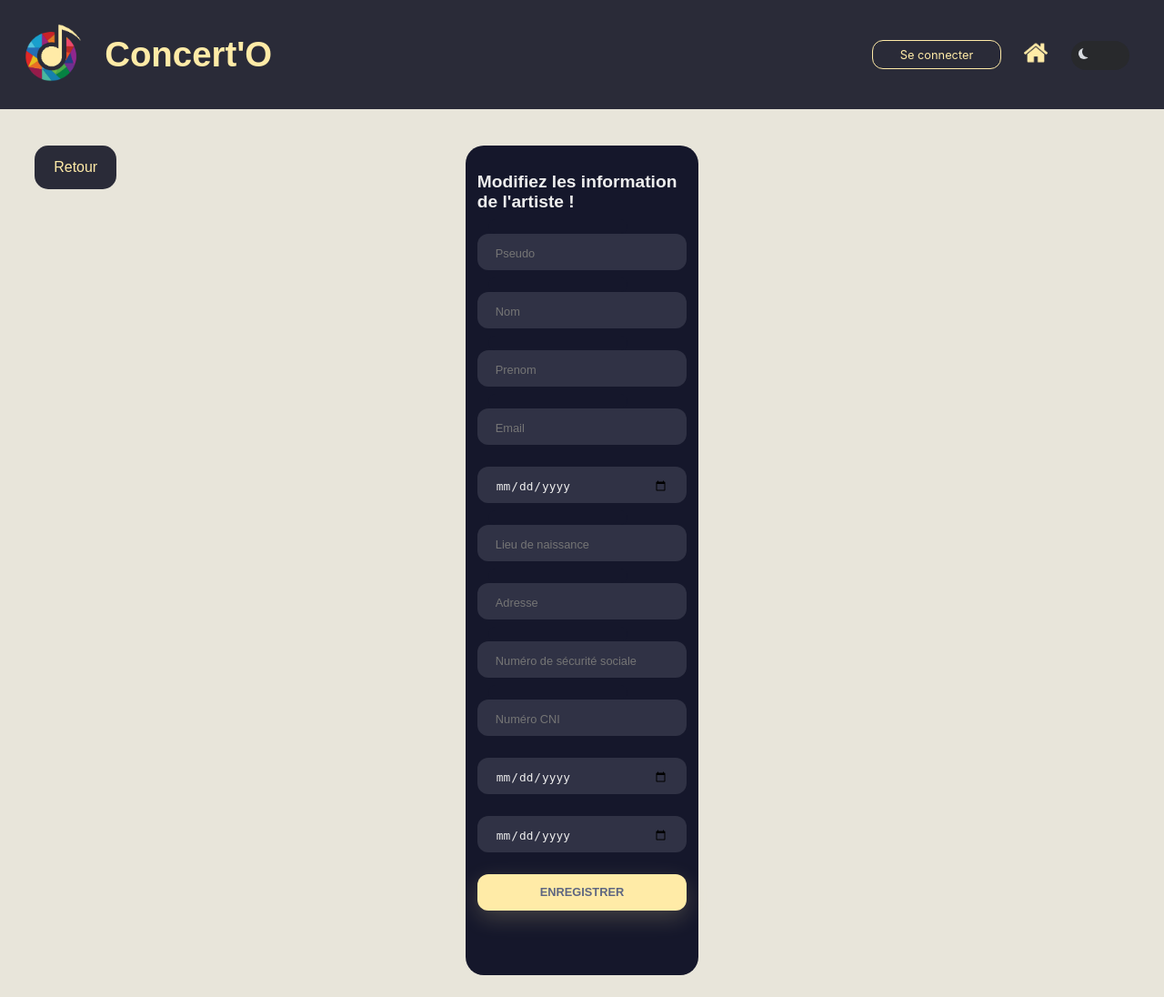
After one commit to LeniChabilan/SAE-CONCERT, a Flask app: page /modification_art/1/1 in a window 1280 px wide. The commit adds this page. Shown: the whole page at 91% size. Run offline with Flask 2, Linux system fonts and the light colour scheme; data that the repository does not hold is empty; some libraries are stand-ins or nearby versions.

Commit message:
tableau_creation_concert

```diff
--- /dev/null
+++ b/flask/files/templates/modifier_art.html
@@ -0,0 +1,71 @@
+{% extends 'base.html' %} {% block styles %}{{ super() }}
+<link rel="stylesheet" href="{{ url_for('static',filename='modif_artiste.css')}}" />
+<script src="../static/script/confirmation.js"></script>
+{% endblock %} {% block content %}
+<main>
+  <div id="bouton_retour_choix_fiche">
+    <a href="{{ url_for('liste_groupe_id', id=id) }}">
+      <button type="button" class="bouton_de_retour">Retour</button>
+    </a>
+  </div>
+    <div class="form">
+        <div class="title">Modifiez les information de l'artiste !</div>
+        <form role="form" method ="POST" action ="{{ url_for('modif_artiste_art_aid', id=id ,aID=aID) }}">
+            <div class="input-container ">
+                <input placeholder="Pseudo" type="text" class="input" name="pseudo" value="{{ arti.pseudoArtiste }}" required>
+                <div class="cut"></div>
+                <label class="iLabel" for="pseudo">Pseudo</label>
+             </div>
+            <div class="input-container ">
+                <input placeholder="Nom" type="text" class="input" name="nom" value="{{ arti.nomA }}" required>
+                <div class="cut"></div>
+                <label class="iLabel" for="nom">Nom</label>
+             </div>
+             <div class="input-container ">
+                <input placeholder="Prenom" type="text" class="input" name="prenom" value="{{ arti.prenomA }}" required>
+                <div class="cut"></div>
+                <label class="iLabel" for="prenom">Prénom</label>
+             </div>
+             <div class="input-container ">
+                <input placeholder="Email" type="text" class="input" name="email" value="{{ arti.mailA }}" required>
+                <div class="cut"></div>
+                <label class="iLabel" for="email">Email</label>
+             </div>
+              <div class="input-container">
+                <input placeholder="" type="date" class="input" name="dateDN" value="{{ arti.DdNA }}" required>
+                <label class="iLabel" for="dateDN"></label>
+              </div>
+              <div class="input-container ">
+                <input placeholder="Lieu de naissance" type="text" class="input" name="lDN" value="{{ arti.LdN }}" required>
+                <div class="cut"></div>
+                <label class="iLabel" for="lDN">Lieu de naissance</label>
+             </div>
+             <div class="input-container ">
+                <input placeholder="Adresse" type="text" class="input" name="adresse" value="{{ arti.adresseA }}" required>
+                <div class="cut"></div>
+                <label class="iLabel" for="adresse">Adresse</label>
+             </div>
+             <div class="input-container ">
+                <input placeholder="Numéro de sécurité sociale" type="text" class="input" name="numSec" value="{{ arti.numSecuriteSociale }}" required>
+                <div class="cut"></div>
+                <label class="iLabel" for="numSec">Numéro de sécurité sociale</label>
+             </div>
+             <div class="input-container ">
+                <input placeholder="Numéro CNI" type="text" class="input" name="numCNI" value="{{ arti.numCNI }}" required>
+                <div class="cut"></div>
+                <label class="iLabel" for="numCNI">Numéro CNI</label>
+             </div>
+             <div class="input-container">
+                <input placeholder="" type="date" class="input" name="dateDelivrance" value="{{ arti.dateDelivranceCNI }}" required>
+                <label class="iLabel" for="dateDelivrance"></label>
+             </div>
+             <div class="input-container">
+                <input placeholder="" type="date" class="input" name="dateExpiration" value="{{ arti.dateExpirationCNI }}" required>
+                <label class="iLabel" for="dateExpiration"></label>
+            </div>
+
+              <button class="submit" type="text" onclick="showConfirmationEnregistrer()">Enregistrer</button>
+        </form>
+    </div>
+</main>
+{% endblock %}
--- a/flask/files/views.py
+++ b/flask/files/views.py
@@ -297,6 +297,9 @@ def choix(typeOrga,concert):
     else:
         return redirect(url_for("choix_fiche",concert=concert))
 
+@app.route("/liste_artiste_id/<int:id>", methods = ("GET","POST",))
+def liste_artiste_id(id):
+    return render_template("liste_artiste_id.html",id=id)
 
 @app.route("/Consulter_fiches")
 def Consulter_fiches():
@@ -325,15 +328,23 @@ def sup_artiste(id):
     supprimer_artiste(id)
     return render_template("liste_artiste.html",title="Les Artistes", lArt=get_info_artiste())
 
-
+@app.route("/sup_artiste_art/<int:aID>/<int:id>")
+def sup_artiste_art(aID,id):
+    supprimer_artiste(aID)
+    return render_template("liste_groupe_id.html",id=id,liste=get_dico_grps_art(id))
 @app.route("/sup-artiste-grp/<int:id>")
 def sup_artiste_grp(id):
     supprimer_artiste(id)
-    return render_template("liste_groupes.html",title="Les Groupes",groupes=get_dico_grps())
+    return render_template("liste_groupe_id.html",id=id,liste=get_dico_grps_art(id))
 
 @app.route("/modification_artiste/<int:id>")
 def modification_artiste_art(id):
     return render_template("modifier_artiste_art.html", arti=get_info_un_artiste(id), aID=id)
+
+
+@app.route("/modification_art/<int:id>/<int:aID>")
+def modification_art(id,aID):
+    return render_template("modifier_art.html", arti=get_info_un_artiste(aID), aID=aID,id=id)
 
 @app.route("/modification_artiste_grp/<int:id>")
 def modification_artiste_grp(id):
@@ -365,6 +376,22 @@ def modif_artiste_art(id):
     dateExp = request.form.get("dateExpiration")
     mod_artiste(id,pseudo, nom, prenom, mail, dDnA, lDN, adresseA, numSecu, numCNI, dateDel, dateExp)
     return render_template("liste_artiste.html",title="Les Artistes", lArt=get_info_artiste())
+
+@app.route("/modif-artiste-art/<int:id>/<int:aID>", methods =["POST"])
+def modif_artiste_art_aid(id,aID):
+    pseudo=request.form.get("pseudo")
+    nom = request.form.get("nom")
+    prenom = request.form.get("prenom")
+    mail = request.form.get("email")
+    dDnA =request.form.get("dateDN")
+    lDN = request.form.get("lDN")
+    adresseA = request.form.get("adresse")
+    numSecu = request.form.get("numSec")
+    numCNI = request.form.get("numCNI")
+    dateDel = request.form.get("dateDelivrance")
+    dateExp = request.form.get("dateExpiration")
+    mod_artiste(id,pseudo, nom, prenom, mail, dDnA, lDN, adresseA, numSecu, numCNI, dateDel, dateExp)
+    return render_template("liste_groupe_id.html",id=id,liste=get_dico_grps_art(id))
 
 @app.route("/modif-artiste-grp/<int:id>", methods =["POST"])
 def modif_artiste_grp(id):
```
Also changed, not shown: flask/files/templates/liste_groupe_id.html (+6 -3 lines).
